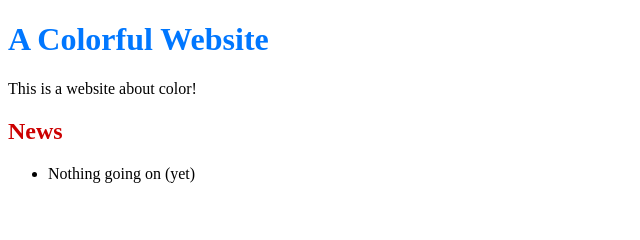
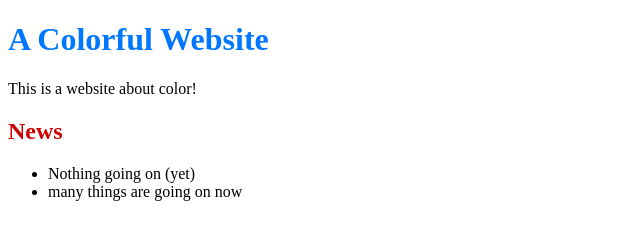
Before and after one commit to copitdev/classit, a plain HTML site: page index.html in a window 1280 px wide. Shown: the whole page, without its empty margins (0-640 px from the left). Drawn offline with Linux system fonts and the light colour scheme.

Commit message:
updated index

```diff
--- a/index.html
+++ b/index.html
@@ -11,6 +11,7 @@
   <h2 style="color: #C00">News</h2>
   <ul>
     <li>Nothing going on (yet)</li>
+    <li>many things are going on now</li>
   </ul>
 </body>
 </html>
```
